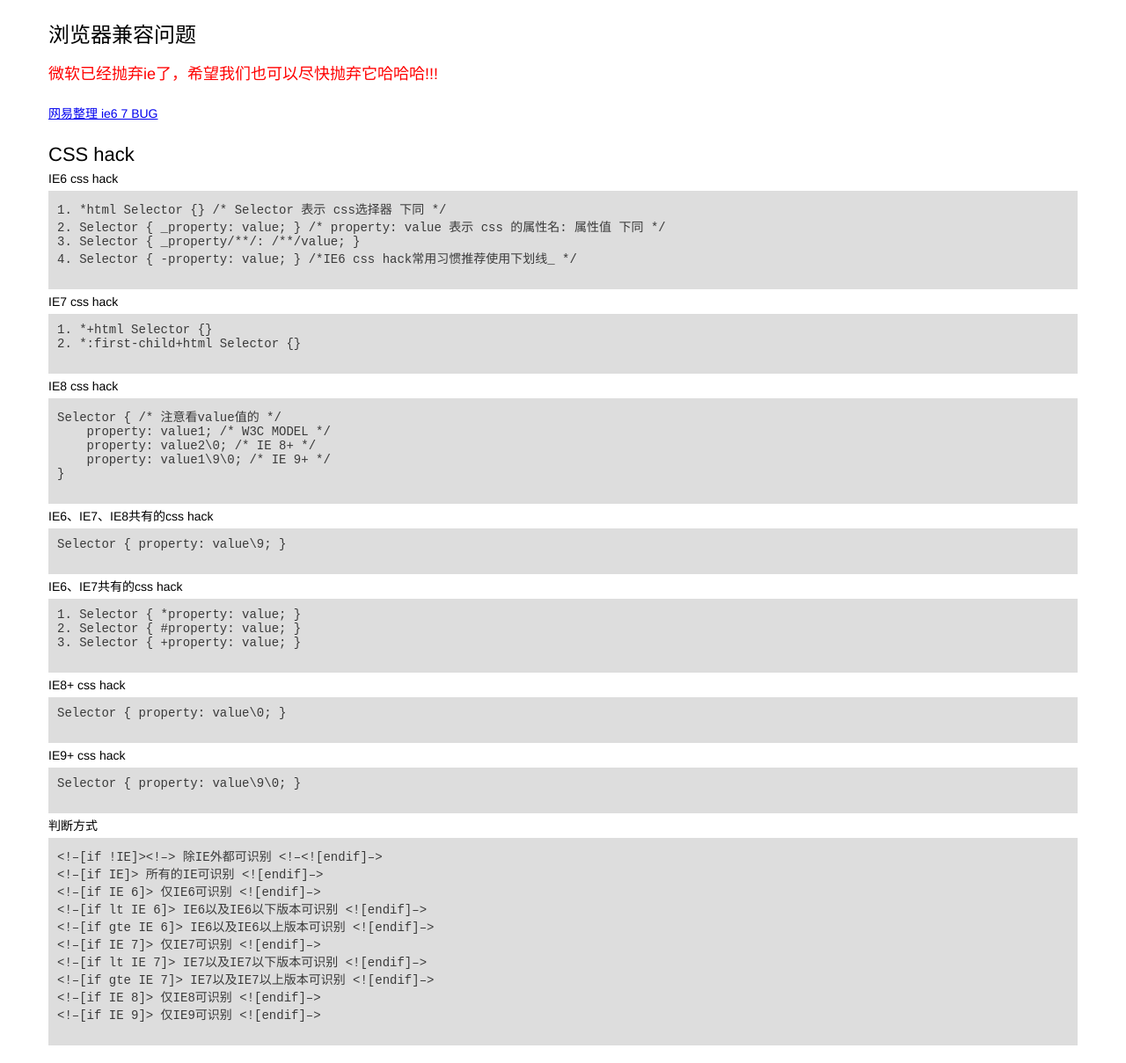
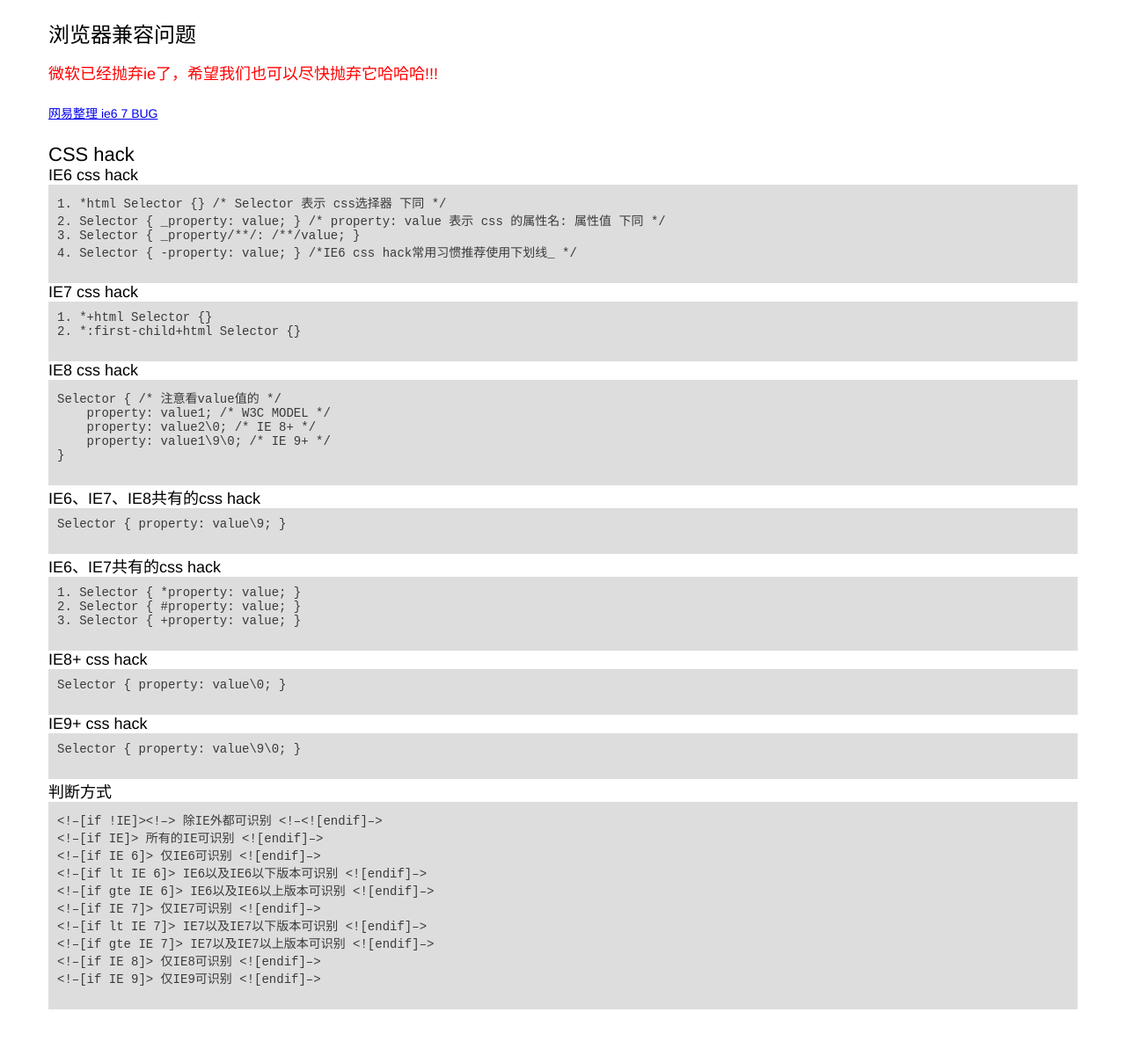
Before and after one commit to luozyiii/blog, a Jekyll site: the page built from _posts/2016-01-14-浏览器兼容问题.md, in a window 1280 px wide. Shown: the whole page at 88% size. Built offline with Jekyll 4.4.1, drawn with Linux system fonts in a browser that asks for light colours; after the commit the page ends 1168 px from its top, so only the background shows below that.

Commit message:
浏览器兼容

```diff
--- a/_posts/2016-01-14-浏览器兼容问题.md
+++ b/_posts/2016-01-14-浏览器兼容问题.md
@@ -19,61 +19,54 @@ title: 浏览器兼容问题
 	</div>
 	<div class="m-list">
 		<h2>CSS hack</h2>
-		<p>
-			IE6 css hack <br>
-			<pre>
+
+		<h4>IE6 css hack</h4>
+		<pre>
 1. *html Selector {} /* Selector 表示 css选择器 下同 */
 2. Selector { _property: value; } /* property: value 表示 css 的属性名: 属性值 下同 */
 3. Selector { _property/**/: /**/value; }
 4. Selector { -property: value; } /*IE6 css hack常用习惯推荐使用下划线_ */
-			</pre>
-		</p>
-		<p>
-			IE7 css hack  <br>
-			<pre>
+		</pre>
+
+		<h4>IE7 css hack</h4>
+		<pre>
 1. *+html Selector {}
 2. *:first-child+html Selector {}
-			</pre>
-		</p>
-		<p>
-			IE8 css hack <br>
-			<pre>
+		</pre>
+
+		<h4>IE8 css hack</h4>
+		<pre>
 Selector { /* 注意看value值的 */
     property: value1; /* W3C MODEL */
     property: value2\0; /* IE 8+ */
     property: value1\9\0; /* IE 9+ */
 }
-			</pre>
-		</p>
-		<p>
-			IE6、IE7、IE8共有的css hack <br>
-			<pre>
+		</pre>
+
+		<h4>IE6、IE7、IE8共有的css hack</h4>
+		<pre>
 Selector { property: value\9; }
-			</pre>
-		</p>
-		<p>
-			IE6、IE7共有的css hack <br>
-			<pre>
+		</pre>
+
+		<h4>IE6、IE7共有的css hack</h4>
+		<pre>
 1. Selector { *property: value; }
 2. Selector { #property: value; }
 3. Selector { +property: value; }
-			</pre>
-		</p>
-		<p>
-			IE8+ css hack <br>
-			<pre>
+		</pre>
+
+		<h4>IE8+ css hack</h4>
+		<pre>
 Selector { property: value\0; }
-			</pre>
-		</p>
-		<p>
-			IE9+ css hack <br>
-			<pre>
+		</pre>
+
+		<h4>IE9+ css hack</h4>
+		<pre>
 Selector { property: value\9\0; }
-			</pre>
-		</p>
-		<p>
-			判断方式 <br>
-			<pre>
+		</pre>
+
+		<h4>判断方式</h4>
+		<pre>
 <!–[if !IE]><!–> 除IE外都可识别 <!–<![endif]–>
 <!–[if IE]> 所有的IE可识别 <![endif]–>
 <!–[if IE 6]> 仅IE6可识别 <![endif]–>
@@ -84,8 +77,8 @@ Selector { property: value\9\0; }
 <!–[if gte IE 7]> IE7以及IE7以上版本可识别 <![endif]–>
 <!–[if IE 8]> 仅IE8可识别 <![endif]–>
 <!–[if IE 9]> 仅IE9可识别 <![endif]–>
-			</pre>
-		</p>
+		</pre>
+
 	</div>
 
 </div>
```
Also changed, not shown: _posts/2016-01-10-移动web解决方案.md (+3 -4 lines).
